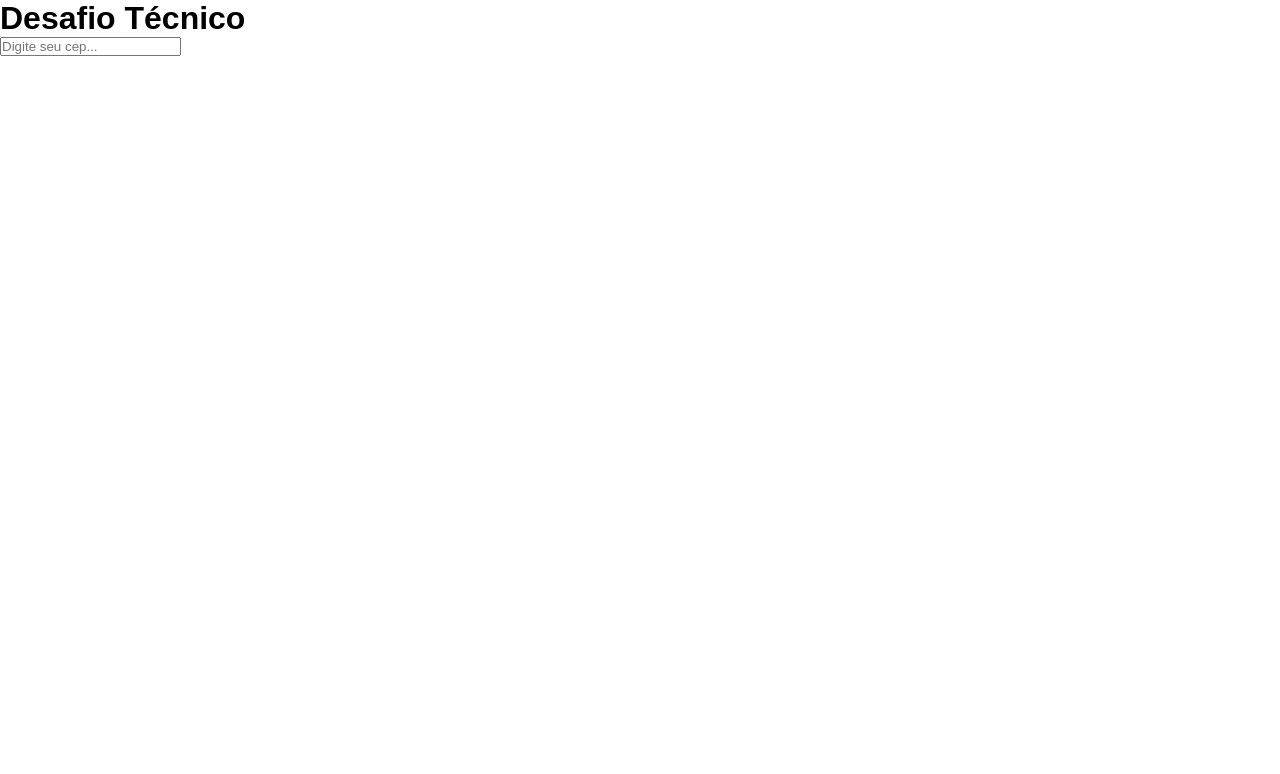
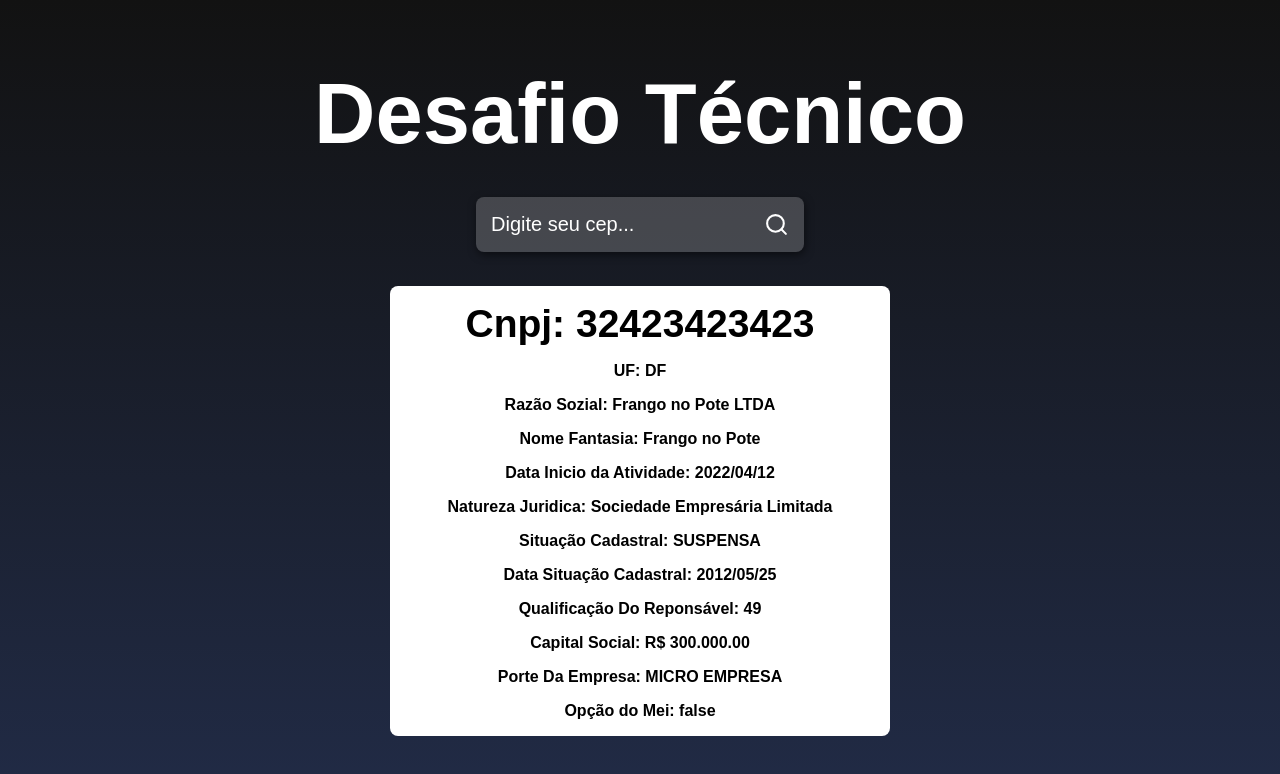
Before and after one commit to KaianLuciano/UcTech-KaianLuciano-Front-End, a React (Create React App) app: page / in a window 1280 px wide. Shown: the top 774 px of the page. Built offline with nearby package versions, Linux system fonts and the light colour scheme.

Commit message:
Requisição Get Funcionando / Tela basica criada

```diff
--- a/package.json
+++ b/package.json
@@ -6,8 +6,10 @@
     "@testing-library/jest-dom": "^5.16.5",
     "@testing-library/react": "^13.4.0",
     "@testing-library/user-event": "^13.5.0",
+    "axios": "^1.4.0",
     "react": "^18.2.0",
     "react-dom": "^18.2.0",
+    "react-icons": "^4.10.1",
     "react-scripts": "5.0.1",
     "web-vitals": "^2.1.4"
   },
--- a/src/App.js
+++ b/src/App.js
@@ -1,15 +1,65 @@
+import { useState } from 'react';
+import { FiSearch } from 'react-icons/fi'
+import './styles.css'
+
+import api from './services/api';
+
 
 function App() {
+
+  //15684307000126
+
+  const[input, setInput] = useState('')
+
+  async function handleSearch() {
+
+    if(input === '') {
+      alert("Campo vazio, digite algo para dar continuidade.")
+      return;
+    }
+
+    try {
+      const response = await api.get(`${input}`)
+      console.log(response)
+
+    } catch {
+      alert("Erro ao buscar")
+      setInput("")
+    }
+
+  }
+
   return (
     <div className="container">
-      <h1>Desafio Técnico</h1>
+      <h1 className='title'>Desafio Técnico</h1>
 
       <div className="containerInput">
         <input
         type="text"
         placeholder="Digite seu cep..."
+        value={input}
+        onChange={(evente) => setInput(evente.target.value) }
         />
+
+        <button className="buttonSearch" onClick={handleSearch}>
+          <FiSearch size={25} color="#FFF"/>
+        </button>
       </div>
+
+      <main className="main">
+        <h2>Cnpj: 32423423423</h2>
+        <span>UF: DF</span>
+        <span>Razão Sozial: Frango no Pote LTDA</span>
+        <span>Nome Fantasia: Frango no Pote</span>
+        <span>Data Inicio da Atividade: 2022/04/12</span>
+        <span>Natureza Juridica: Sociedade Empresária Limitada</span>
+        <span>Situação Cadastral: SUSPENSA</span>
+        <span>Data Situação Cadastral: 2012/05/25</span>
+        <span>Qualificação Do Reponsável: 49</span>
+        <span>Capital Social: R$ 300.000.00</span>
+        <span>Porte Da Empresa: MICRO EMPRESA</span>
+        <span>Opção do Mei: false</span>
+      </main>
 
     </div>
   );
--- /dev/null
+++ b/src/services/api.js
@@ -0,0 +1,7 @@
+import axios from "axios";
+
+const api = axios.create({
+    baseURL: "http://localhost:8080/empresas"
+})
+
+export default api;
--- /dev/null
+++ b/src/styles.css
@@ -0,0 +1,94 @@
+.container{
+    height: 100vh;
+    display: flex;
+    justify-content: center;
+    align-items: center;
+    flex-direction: column;
+    background: linear-gradient(#121212, #212b46);
+}
+
+.title{
+    font-size: 85px;
+    color: #FFF;
+    animation: flipTitle 2s;
+}
+
+@keyframes flipTitle {
+    from{
+        transform: rotateX(90deg);
+    }
+    to{
+        transform: rotateX(0deg);
+    }
+}
+
+.containerInput{
+    background-color: rgba(255, 255, 255, 0.2);
+    padding: 15px;
+    margin: 34px 0;
+    display: flex;
+    border-radius: 8px;
+    box-shadow: 1px 3px 8px rgba(0, 0, 0, 0.5);
+}
+
+.containerInput input{
+    background-color: transparent;
+    border: 0;
+    font-size: 20px;
+    color: #FFF;
+    outline: none;
+    margin-right: 8px;
+}
+
+.containerInput input::placeholder{
+    color: #ffffff;
+}
+
+.buttonSearch{
+    background-color: transparent;
+    border: 0;
+    display: flex;
+    justify-content: center;
+    align-items: center;
+    cursor: pointer;
+    transition: transform 0.5s;
+}
+
+.buttonSearch:hover{
+    transform: scale(1.2);
+}
+
+.main{
+    display: flex;
+    justify-content: center;
+    align-items: center;
+    flex-direction: column;
+    background-color: #ffffff;
+    width: 500px;
+    border-radius: 8px;
+}
+
+.main h2{
+    margin: 16px 0;
+    font-size: 39px;
+}
+
+.main span{
+    margin-bottom: 16px;
+    font-weight: bold;
+}
+
+@media (max-width: 620px) {
+    .title{
+        font-size: 60px;
+    }
+
+    .main h2{
+        font-size: 28px;
+    }
+
+    .main{
+        width: 80%;
+        min-height: 250px;
+    }
+}
```
Also changed, not shown: 1 other file (tests, documents, lock files or other folders).
